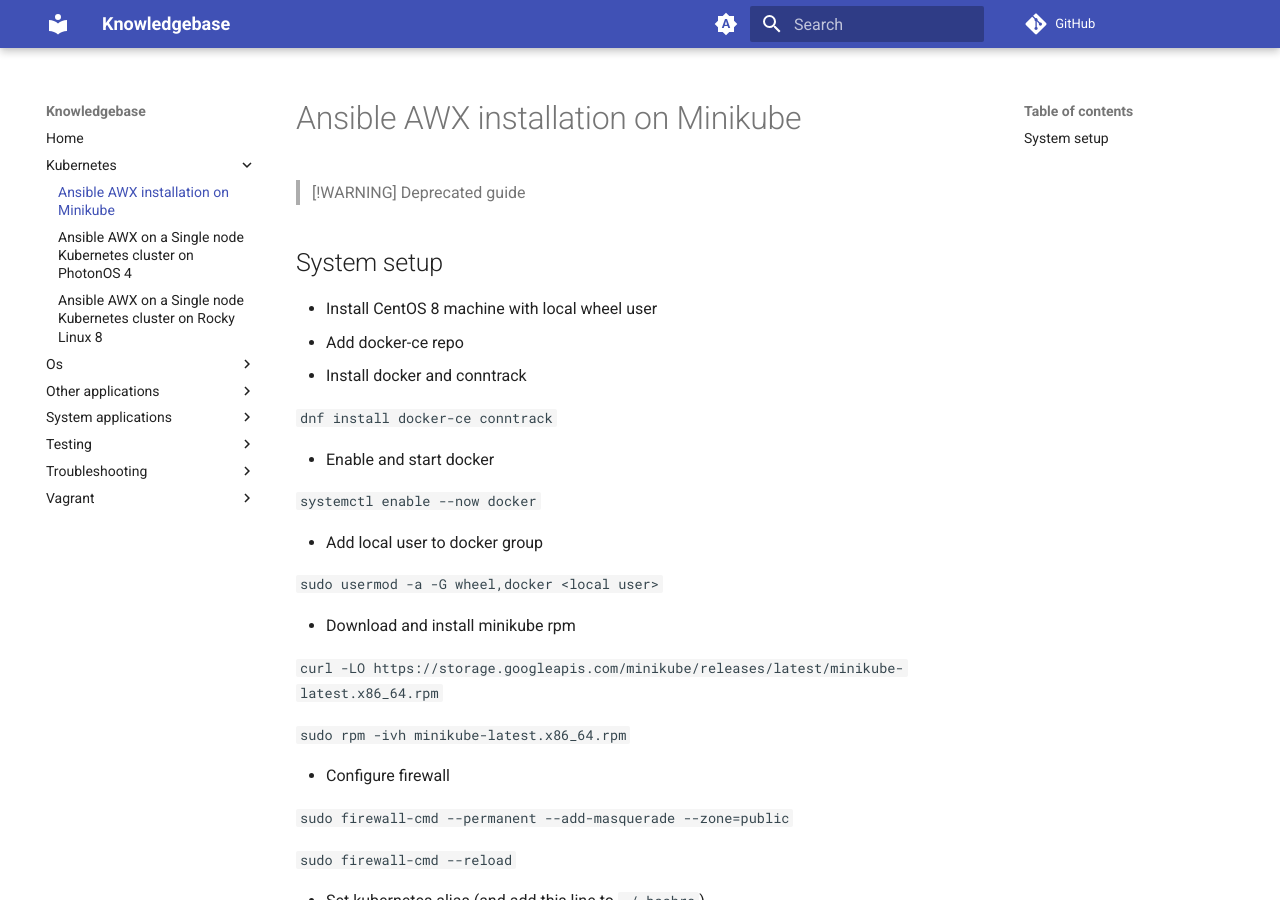
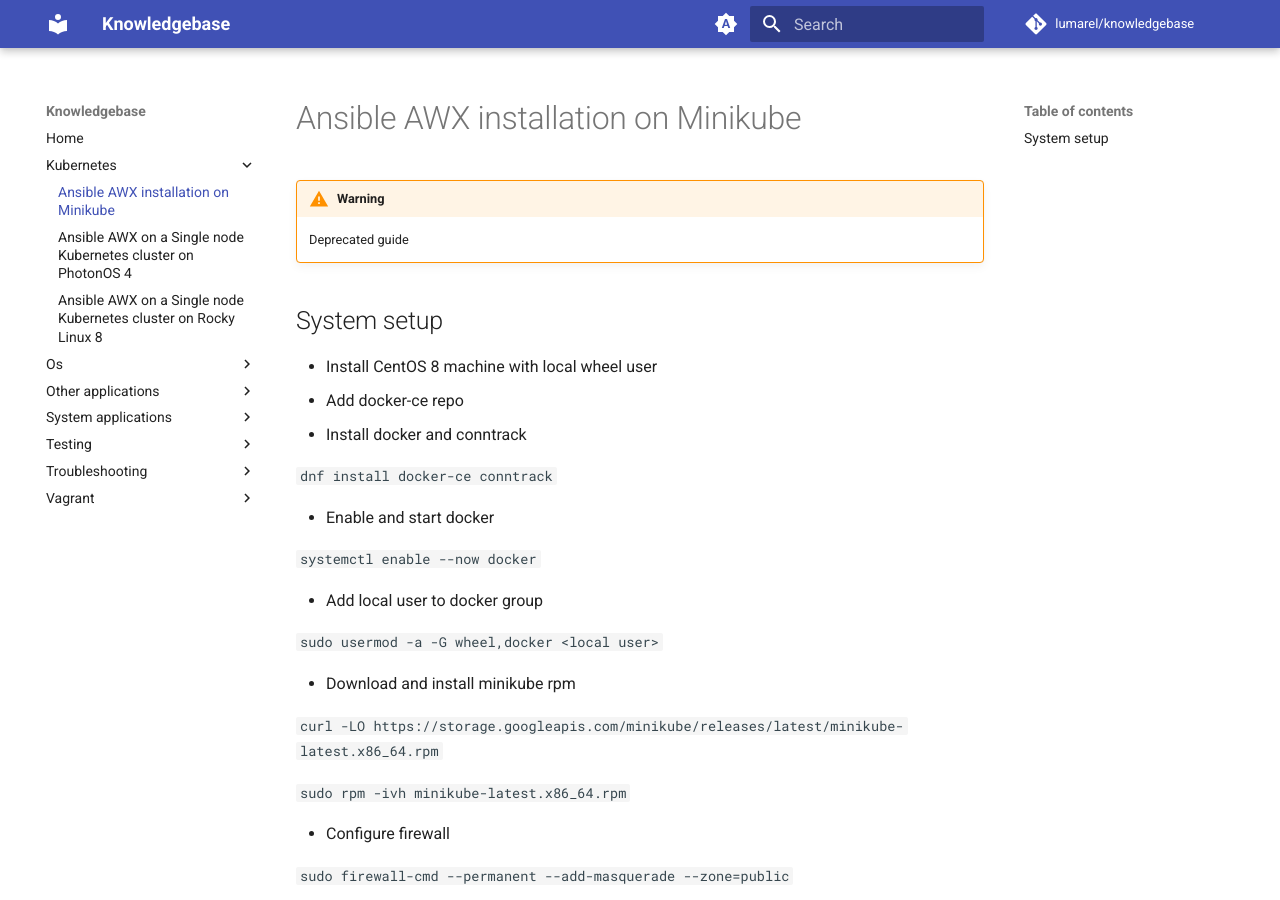
Before and after one commit to lumarel/knowledgebase, an MkDocs documentation site: the page built from docs/kubernetes/minikube_awx.md, in a window 1280 px wide and 900 px high. Built offline with MkDocs 1.6.1 and Material for MkDocs 9.7.7, drawn with Linux system fonts in a browser that asks for light colours; comment, search, counter and statistics services are not loaded.

Commit message:
More improvement

```diff
--- a/docs/kubernetes/minikube_awx.md
+++ b/docs/kubernetes/minikube_awx.md
@@ -1,7 +1,7 @@
 # Ansible AWX installation on Minikube
 
-> [!WARNING]
-> Deprecated guide
+!!! warning
+    Deprecated guide
 
 ## System setup
 
--- a/mkdocs.yml
+++ b/mkdocs.yml
@@ -1,6 +1,7 @@
 site_name: Knowledgebase
 site_author: lumarel
 repo_url: https://github.com/lumarel/knowledgebase
+repo_name: lumarel/knowledgebase
 site_url: https://gh.clmdn.eu/knowledgebase
 theme:
   name: material
@@ -26,3 +27,5 @@ theme:
     - navigation.instant
     - navigation.instant.progress
     - navigation.tracking
+markdown_extensions:
+  - admonition
```
Also changed, not shown: docs/kubernetes/photonos_awx.md (+2 -2 lines), docs/kubernetes/rockylinux_awx.md (+2 -2 lines).
